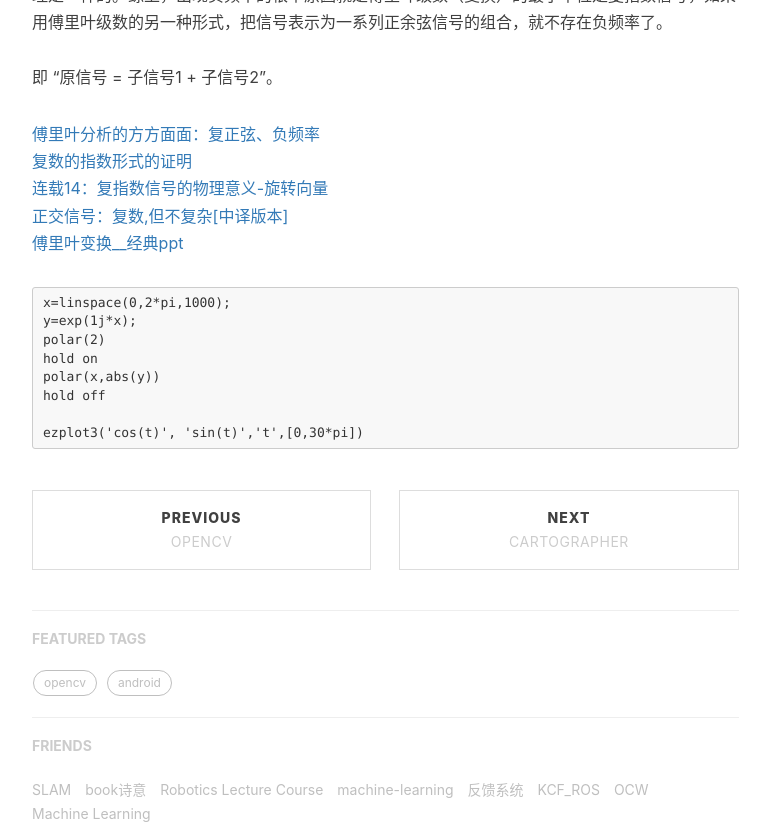
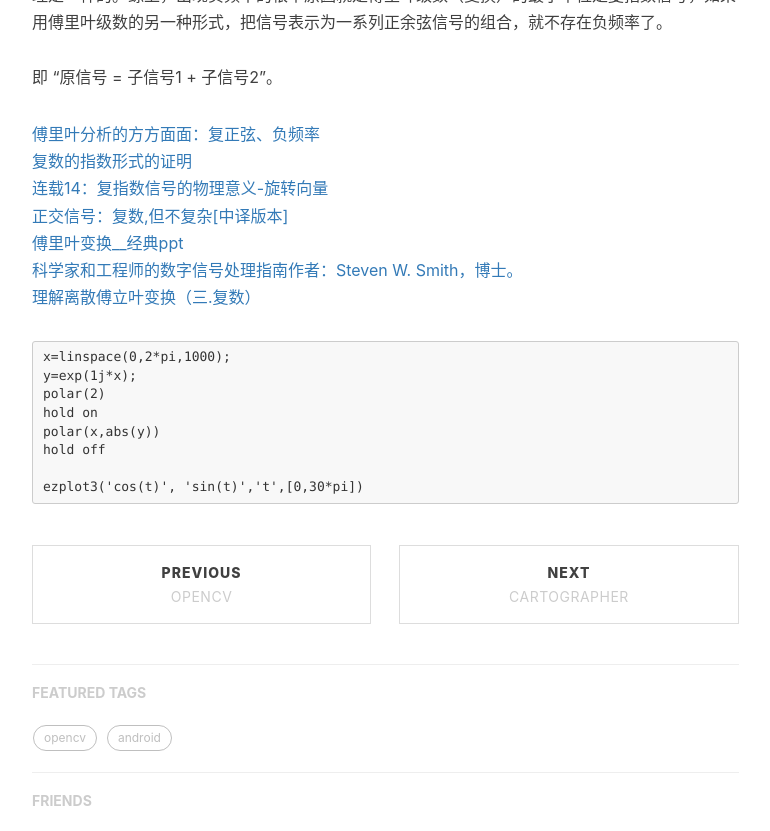
Before and after one commit to gary-robotics/dlward, a Jekyll site: the page built from _posts/2018-06-20-复数的意义-2018.markdown, in a window 1280 px wide and 900 px high, scrolled down 928 px, cut to the strip 0-831 px from the top of the window. Shown: the whole strip, without its empty margins (233-1003 px from the left). Built offline with Jekyll 4.4.1, drawn with Linux system fonts in a browser that asks for light colours; nearby versions of some CDN libraries; comment, search, counter and statistics services are not loaded.

Commit message:
Update 2018-06-20-复数的意义-2018.markdown

````diff
--- a/_posts/2018-06-20-复数的意义-2018.markdown
+++ b/_posts/2018-06-20-复数的意义-2018.markdown
@@ -21,7 +21,8 @@ tags:                               #标签
 [连载14：复指数信号的物理意义-旋转向量](https://wenku.baidu.com/view/45112d290722192e4536f610.html)
 [正交信号：复数,但不复杂[中译版本]](https://wenku.baidu.com/view/3b645627f12d2af90242e6c1.html)
 [傅里叶变换__经典ppt](https://wenku.baidu.com/view/274c61c3aa00b52acfc7ca8d.html)
-
+[科学家和工程师的数字信号处理指南作者：Steven W. Smith，博士。](http://www.dspguide.com/pdfbook.htm)
+[理解离散傅立叶变换（三.复数）](https://blog.csdn.net/dznlong/article/list/2)
 
 ```
 x=linspace(0,2*pi,1000);
````
